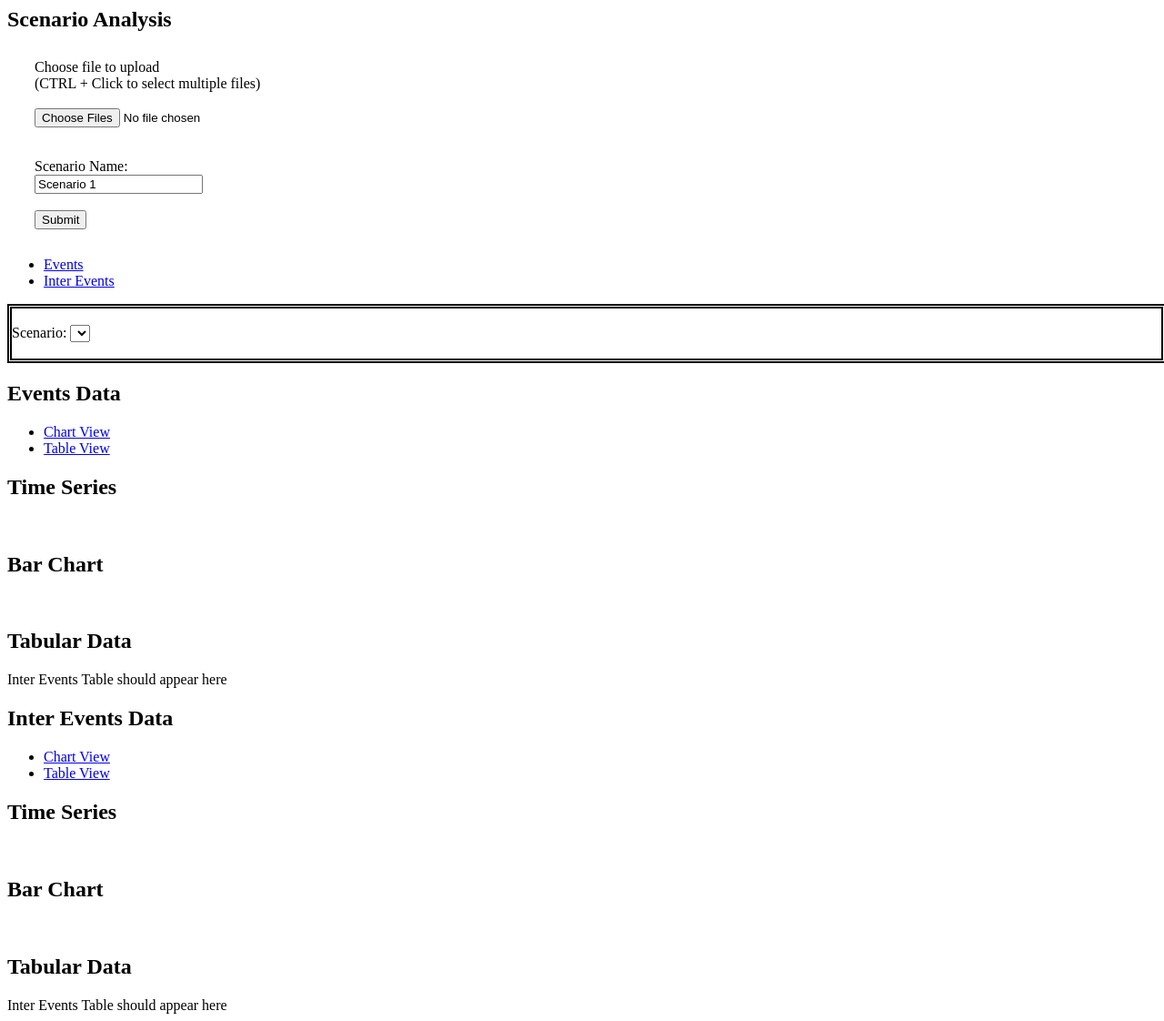
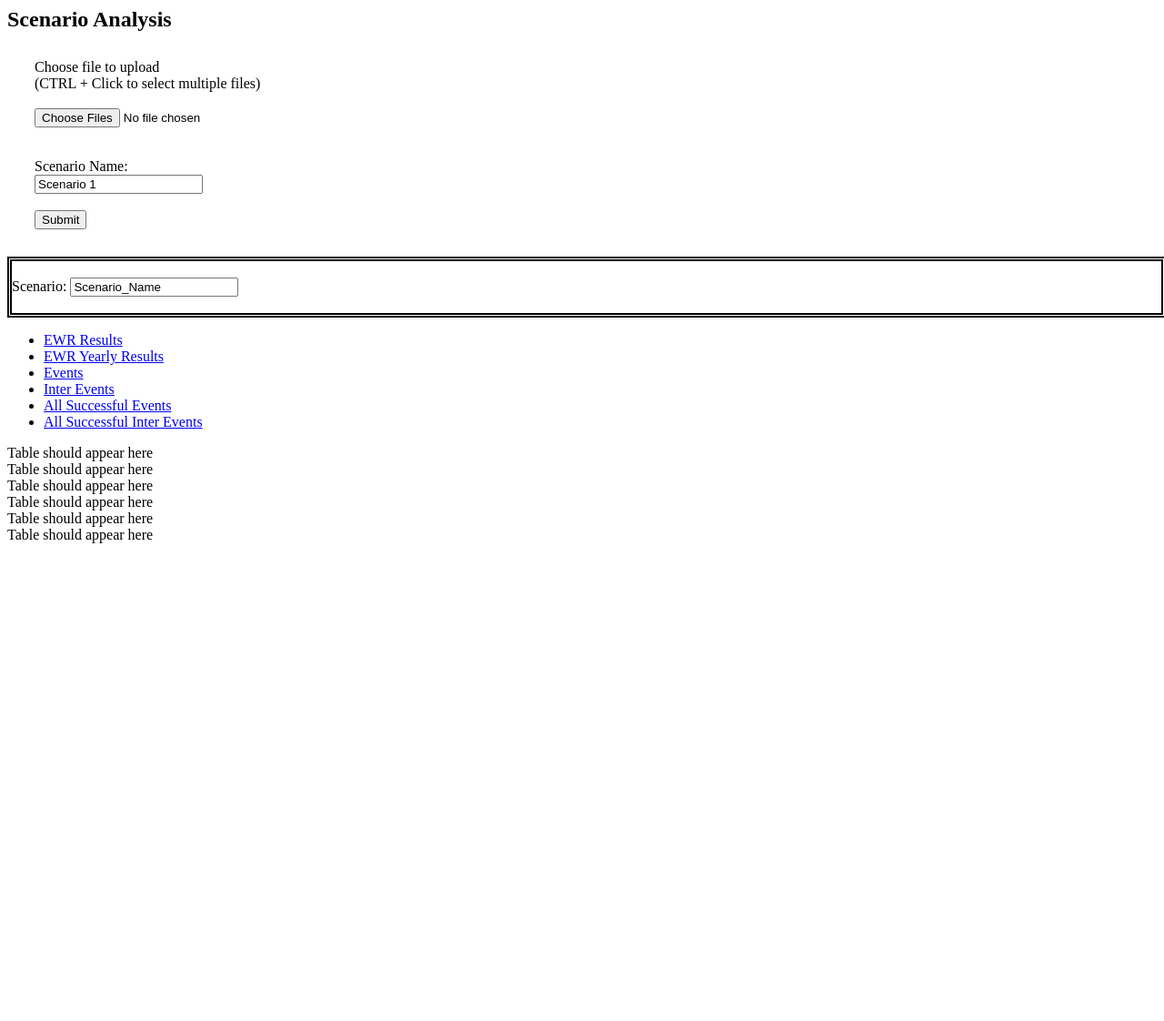
Before and after one commit to drbulu/gauge_data_viz, a Flask app: template flask_app/templates/tab_scenario_analysis.html in a window 1280 px wide. Shown: the whole page at 91% size. After the commit the page ends 597 px from the top, so only its background shows below. Run offline with Flask 3, Linux system fonts and the light colour scheme; the template is opened without the code that fills it, so the values that code supplies are empty.

Commit message:
Streamlined Scenario Observations UI to simplify structure to support exclusively tabular output from EWR tool.

```diff
--- a/flask_app/templates/tab_scenario_analysis.html
+++ b/flask_app/templates/tab_scenario_analysis.html
@@ -23,72 +23,58 @@
         </form>
     </div>
 
+    <!-- New Tabs -->
+    <div style="width: 100%; border: thick double">
+        <br/>
+        <label for="scenario_result_name" style="margin-right: 0px 10px 0px 10px;">
+            Scenario:
+        </label>
+        <input
+            type="textbox" name="scenario_result_name"
+            id="label_scenario_name"
+            value="Scenario_Name" readonly
+        ></input>
+        <br/>
+        <br/>
+    </div>
     <div class="tabs"> <!-- https://jqueryui.com/tabs/ -->
         <ul>
+          <li><a href="#tab_scenario_ewr_results">EWR Results</a></li>
+          <li><a href="#tab_scenario_ewr_yearly_results">EWR Yearly Results</a></li>
           <li><a href="#tab_scenario_events">Events</a></li>
           <li><a href="#tab_scenario_interevents">Inter Events</a></li>
+          <li><a href="#tab_scenario_all_successful_events">All Successful Events</a></li>
+          <li><a href="#tab_scenario_all_successful_interevents">All Successful Inter Events</a></li>
         </ul>
-
-        <div style="width: 100%; border: thick double">
-            <br/>
-            <label for="scenario_result_menu" style="margin-right: 0px 10px 0px 10px;">
-                Scenario:
-            </label>
-            <select name="scenario_result_menu" id="scenario_result_menu">
-            </select>
-            <br/>
-            <br/>
+        <div id="tab_scenario_ewr_results">
+            <div id="table_output_scenario_ewr_results" class="table-wrapper">
+                Table should appear here
+            </div>
         </div>
-
+        <div id="tab_scenario_ewr_yearly_results">
+            <div id="table_output_scenario_ewr_yearly_results" class="table-wrapper">
+                Table should appear here
+            </div>
+        </div>
         <div id="tab_scenario_events">
-            <h2>Events Data</h2>
-            <!-- Nested tabs -->
-            <div class="tabs"> <!-- https://jqueryui.com/tabs/ -->
-                <ul>
-                  <li><a href="#tab_scenario_events_chart">Chart View</a></li>
-                  <li><a href="#tab_scenario_events_table">Table View</a></li>
-                </ul>
-                <div id="tab_scenario_events_chart">
-                    <h2>Time Series</h2>
-                    <div id="scenario_events_graph_output_ts" class="table-wrapper"></div>
-                    <br/>
-                    <h2>Bar Chart</h2>
-                    <div id="scenario_interevents_graph_output_bar" class="table-wrapper"></div>
-                    <br/>
-                </div>
-                <div id="tab_scenario_events_table">
-                    <h2>Tabular Data</h2>
-                    <div id="scenario_events_table_output" class="table-wrapper">
-                        Inter Events Table should appear here
-                    </div>
-                </div>
+            <div id="table_output_scenario_events" class="table-wrapper">
+                Table should appear here
             </div>
-
         </div>
         <div id="tab_scenario_interevents">
-            <h2>Inter Events Data</h2>
-            <!-- Nested tabs -->
-            <div class="tabs"> <!-- https://jqueryui.com/tabs/ -->
-                <ul>
-                  <li><a href="#tab_scenario_interevents_chart">Chart View</a></li>
-                  <li><a href="#tab_scenario_interevents_table">Table View</a></li>
-                </ul>
-                <div id="tab_scenario_interevents_chart">
-                    <h2>Time Series</h2>
-                    <div id="scenario_interevents_graph_output_ts" class="table-wrapper"></div>
-                    <br/>
-                    <h2>Bar Chart</h2>
-                    <div id="scenario_interevents_graph_output_bar" class="table-wrapper"></div>
-                    <br/>
-                </div>
-                <div id="tab_scenario_interevents_table">
-                    <h2>Tabular Data</h2>
-                    <div id="scenario_interevents_table_output" class="table-wrapper">
-                        Inter Events Table should appear here
-                    </div>
-                </div>
+            <div id="table_output_scenario_interevents" class="table-wrapper">
+                Table should appear here
             </div>
-
+        </div>
+        <div id="tab_scenario_all_successful_events">
+            <div id="table_output_scenario_all_successful_events" class="table-wrapper">
+                Table should appear here
+            </div>
+        </div>
+        <div id="tab_scenario_all_successful_interevents">
+            <div id="table_output_scenario_all_successful_interevents" class="table-wrapper">
+                Table should appear here
+            </div>
         </div>
     </div>
 
```
Also changed, not shown: flask_app/static/js/data_utils_ajax_scenario_analysis.js (+11 -23 lines).
